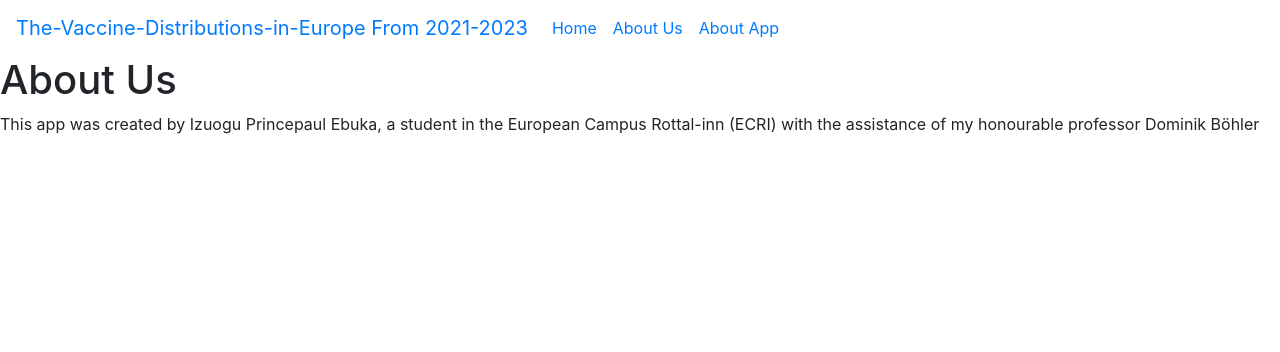
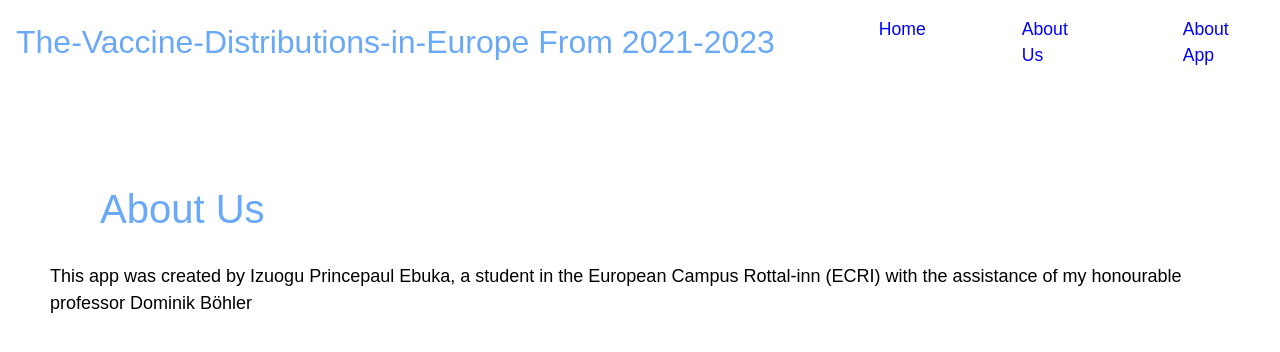
Before and after one commit to petwwent/The-Vaccine-Distributions-in-Europe, a FastAPI app: page /aboutus in a window 1280 px wide. Shown: the top 352 px of the page. Run offline with FastAPI, Linux system fonts and the light colour scheme; some libraries are stand-ins or nearby versions.

Commit message:
Update style.css

```diff
--- a/static/style.css
+++ b/static/style.css
@@ -1,10 +1,135 @@
+@import url('https://fonts.googleapis.com/css?family=Lato');
+
+/* Global Styles */
+body {
+
+    background-size: cover;
+    background-repeat: no-repeat;
+    font-family: Arial, sans-serif;
+    color: black;
+    padding-top: 20px;
+    height: 100%;
+    position: relative;
+    margin: 0;
+    padding: 0;
+    height: 100%;
+}
+
+/* Center the chart div */
+#stackedBarChart {
+    width: 100%; /* Occupy full width */
+    display: block;
+    margin: 0 auto; /* Horizontally center within its parent container */
+}
 
 
-.col-md-12 {
-    width: 100%; /* Occupy full width */
-    margin: 0 auto; /* Horizontally center within its parent container */
+
+.Us-container{
+    margin-top: 20px;
 }
-.container mt-4 {
-    width: 100%; /* Occupy full width */
-    margin: 0 auto; /* Horizontally center within its parent container */
+
+
+p {
+    font-size: 18px; /* Adjust the font size as needed */
+    color: black;
 }
+
+
+.note {
+    display: flex;
+    align-items: center;
+    margin-top: 15px;
+    font-size: 16px; /* Adjust the font size as needed */
+}
+
+.note i {
+    margin-right: 10px; /* Add spacing between the icon and text */
+    margin-top: -15px;
+    color: red;
+}
+
+.note-text {
+    display: flex;
+    align-items: center;
+    font-size: 16px; /* Adjust the font size as needed */
+}
+
+.note-text i {
+    margin-right: 10px; /* Add spacing between the icon and text */
+}
+
+
+
+/* Navbar Styles */
+.navbar {
+    background-color: transparent; /* Set the background to transparent */
+    box-shadow: none; /* Remove any box shadow */
+}
+
+.navbar-brand {
+    font-size: 2em;
+    color: rgb(106, 168, 248);
+}
+
+.nav-link {
+    position: relative;
+    font-size: 1.1em;
+    color: blue;
+    text-decoration: none;
+    font-weight: 500;
+    margin-left: 80px;
+}
+
+.nav-link::after {
+    content: '';
+    position: absolute;
+    left: 0;
+    bottom: -6px;
+    width: 100%;
+    height: 3px;
+    background: white;
+    border-radius: 5px;
+    transform-origin: right;
+    transform: scaleX(0);
+    transition: transform .2s;
+}
+.nav-link:hover::after {
+    transform-origin: left;
+    transform: scaleX(1);
+}
+
+.custom-link {
+    color: #f3f7ea; /* Change this color to the one you prefer */
+    text-decoration: none; /* Remove underline */
+    margin-top: 15px;
+}
+
+.fas {
+    color: #007BFF;
+}
+
+
+
+
+/* Page Header Styles */
+h1 {
+    color: rgb(106, 168, 248);
+    font-size: 40px;
+    position: relative;
+    margin-top: 100px;
+    margin-left: 50px;
+    margin-right: 50px;
+    margin-bottom: 30px;
+    align-items: center;
+
+}
+
+h3 {
+   color: black;
+}
+
+
+.Us-container {
+    margin-left: 50px;
+    margin-right: 50px;
+}
```
